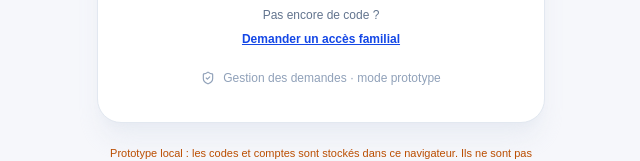
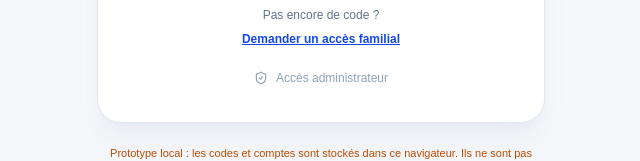
Before and after one commit to jeanlafon12180-ops/familystock, a Next.js app: page /connexion in a window 1280 px wide. Shown: the part 511-672 px from the top of the page, without its empty margins (319-959 px from the left). Built offline with nearby package versions, Linux system fonts and the light colour scheme.

Commit message:
Link to separate administrator login

```diff
--- a/src/app/connexion/page.tsx
+++ b/src/app/connexion/page.tsx
@@ -66,7 +66,7 @@ export default function LoginPage() {
             <p className="text-xs text-slate-500">Pas encore de code ?</p>
             <Link href="/inscription" className="mt-2 inline-flex text-xs font-semibold text-blue-700 underline">Demander un accès familial</Link>
           </div>
-          <Link href="/admin/membres" className="mt-5 flex items-center justify-center gap-2 text-xs text-slate-400 hover:text-slate-700"><ShieldCheck size={14}/> Gestion des demandes · mode prototype</Link>
+          <Link href="/admin/connexion" className="mt-5 flex items-center justify-center gap-2 text-xs text-slate-400 hover:text-slate-700"><ShieldCheck size={14}/> Accès administrateur</Link>
         </section>
         <p className="mt-5 text-center text-[11px] leading-5 text-amber-700">Prototype local : les codes et comptes sont stockés dans ce navigateur. Ils ne sont pas synchronisés et cette connexion ne constitue pas une sécurité suffisante pour des données privées.</p>
       </div>
```
